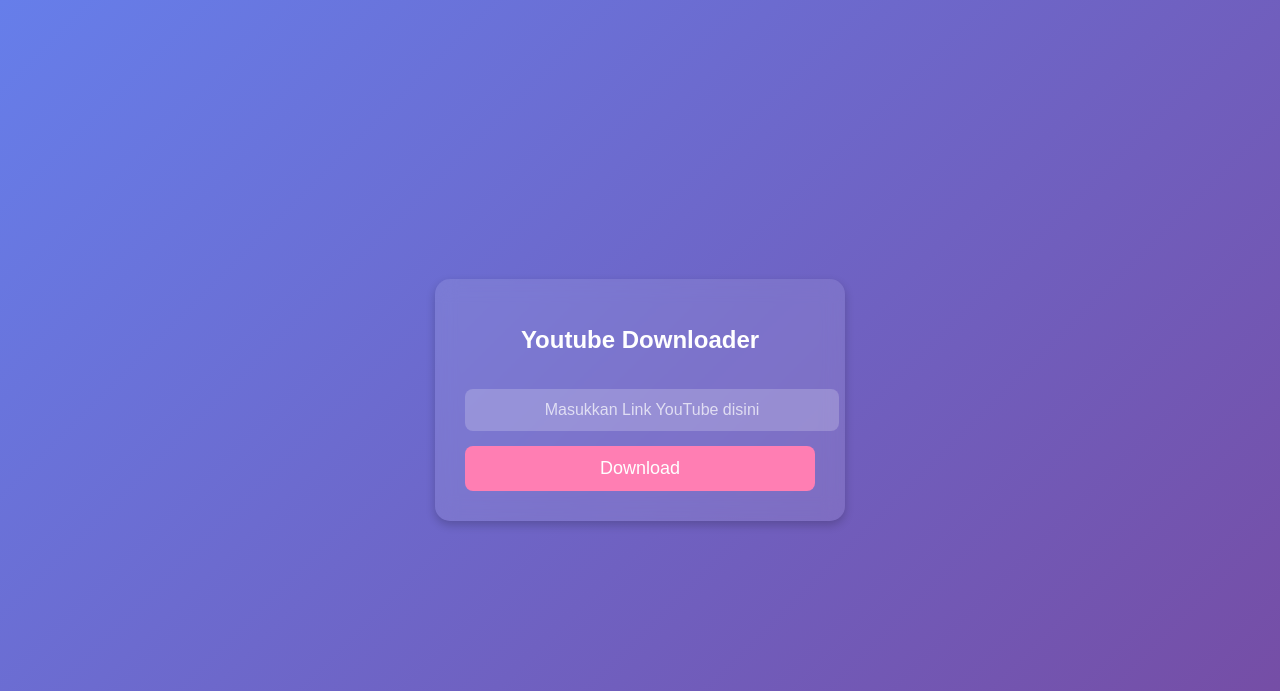
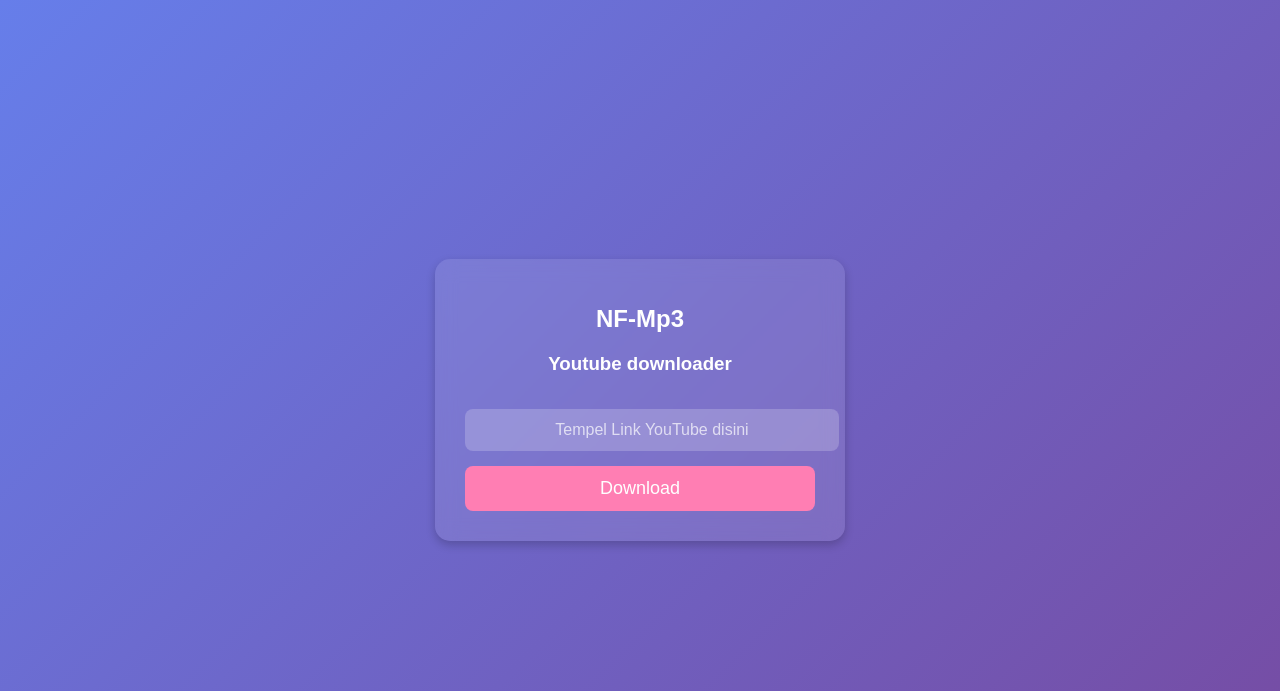
Before and after one commit to NFRamz/YT-Downloader, a Flask app: page / in a window 1280 px wide. Shown: the top 691 px of the page. Run offline with Flask 3, Linux system fonts and the light colour scheme.

Commit message:
Update index.html

```diff
--- a/templates/index.html
+++ b/templates/index.html
@@ -92,11 +92,12 @@
 <body>
 
     <div class="container">
-        <h1>Youtube Downloader </h1>
+        <h1>NF-Mp3</h1>
+        <h3>Youtube downloader</h3>
 
         <form action="/download" method="POST">
-            <input type="text" id="url" name="url" placeholder="Masukkan Link YouTube disini" required>
-            <button type="submit">Download</button>
+            <input type="text" id="url" name="url" placeholder="Tempel Link YouTube disini" required>
+            <button type="submit"> Download</button>
         </form>
     </div>
 
```
